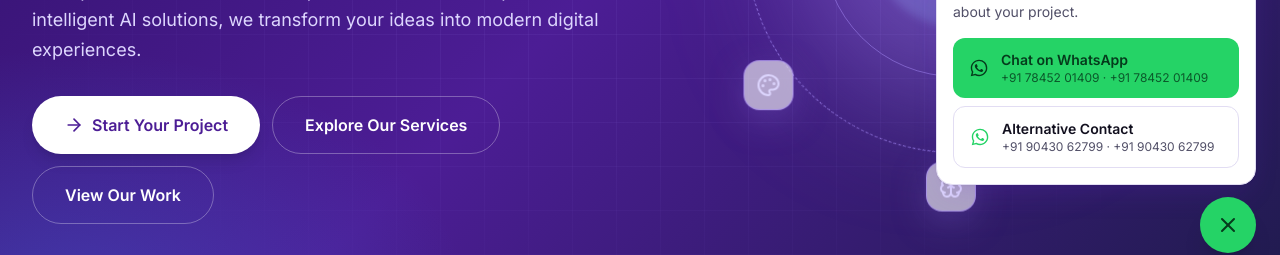
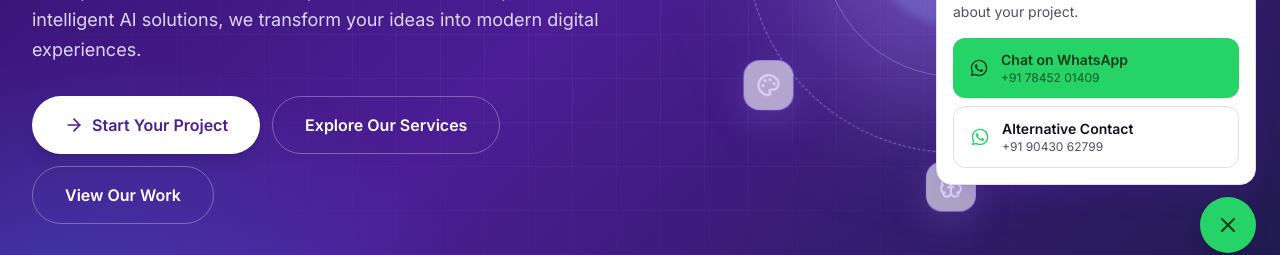
Before and after one commit to Lavanya-Ram1801/lr-web-technologies, a React (Vite) app: page / in a window 1280 px wide. Both pictures are taken after a click on the button 1228 px from the left and 748 px from the top of the page. Shown: the part 523-778 px from the top of the page. Built offline with nearby package versions, Linux system fonts and the light colour scheme; no server answers.

Commit message:
Fix duplicate contact numbers and WhatsApp configuration

```diff
--- a/src/components/layout/Footer.tsx
+++ b/src/components/layout/Footer.tsx
@@ -82,7 +82,7 @@ export default function Footer() {
                 rel="noopener noreferrer"
                 className={`${linkCls} flex items-center gap-2`}
               >
-                <WhatsAppIcon className="h-4 w-4 shrink-0" /> {SITE.contacts.primary.display}: {SITE.contacts.primary.display}
+                <WhatsAppIcon className="h-4 w-4 shrink-0" /> {SITE.contacts.primary.display}
               </a>
             </li>
             <li>
@@ -92,8 +92,7 @@ export default function Footer() {
                 rel="noopener noreferrer"
                 className={`${linkCls} flex items-center gap-2`}
               >
-                <WhatsAppIcon className="h-4 w-4 shrink-0" /> {SITE.contacts.alternative.display}:{" "}
-                {SITE.contacts.alternative.display}
+                <WhatsAppIcon className="h-4 w-4 shrink-0" /> {SITE.contacts.alternative.display}
               </a>
             </li>
             <li>
--- a/src/components/layout/WhatsAppFloat.tsx
+++ b/src/components/layout/WhatsAppFloat.tsx
@@ -51,7 +51,7 @@ export default function WhatsAppFloat() {
                 <span>
                   Chat on WhatsApp
                   <span className="block text-xs font-normal opacity-80">
-                    {SITE.contacts.primary.display} · {SITE.contacts.primary.display}
+                    {SITE.contacts.primary.display}
                   </span>
                 </span>
               </a>
@@ -65,7 +65,7 @@ export default function WhatsAppFloat() {
                 <span>
                   Alternative Contact
                   <span className="block text-xs font-normal text-soft">
-                    {SITE.contacts.alternative.display} · {SITE.contacts.alternative.display}
+                    {SITE.contacts.alternative.display}
                   </span>
                 </span>
               </a>
--- a/src/data/site.ts
+++ b/src/data/site.ts
@@ -14,8 +14,8 @@ export const SITE = {
   instagramHandle: "@lrweb_technologies",
   instagramUrl: "https://www.instagram.com/lrweb_technologies/",
   contacts: {
-    primary: {   display: "+91 78452 01409" },
-    alternative: {  display: "+91 90430 62799" },
+    primary: {  wa: "917845201409", display: "+91 78452 01409" },
+    alternative: {  wa: "919043062799", display: "+91 90430 62799" },
   },
   freeRevisions: 3,
   pricingDisclaimer:
```
